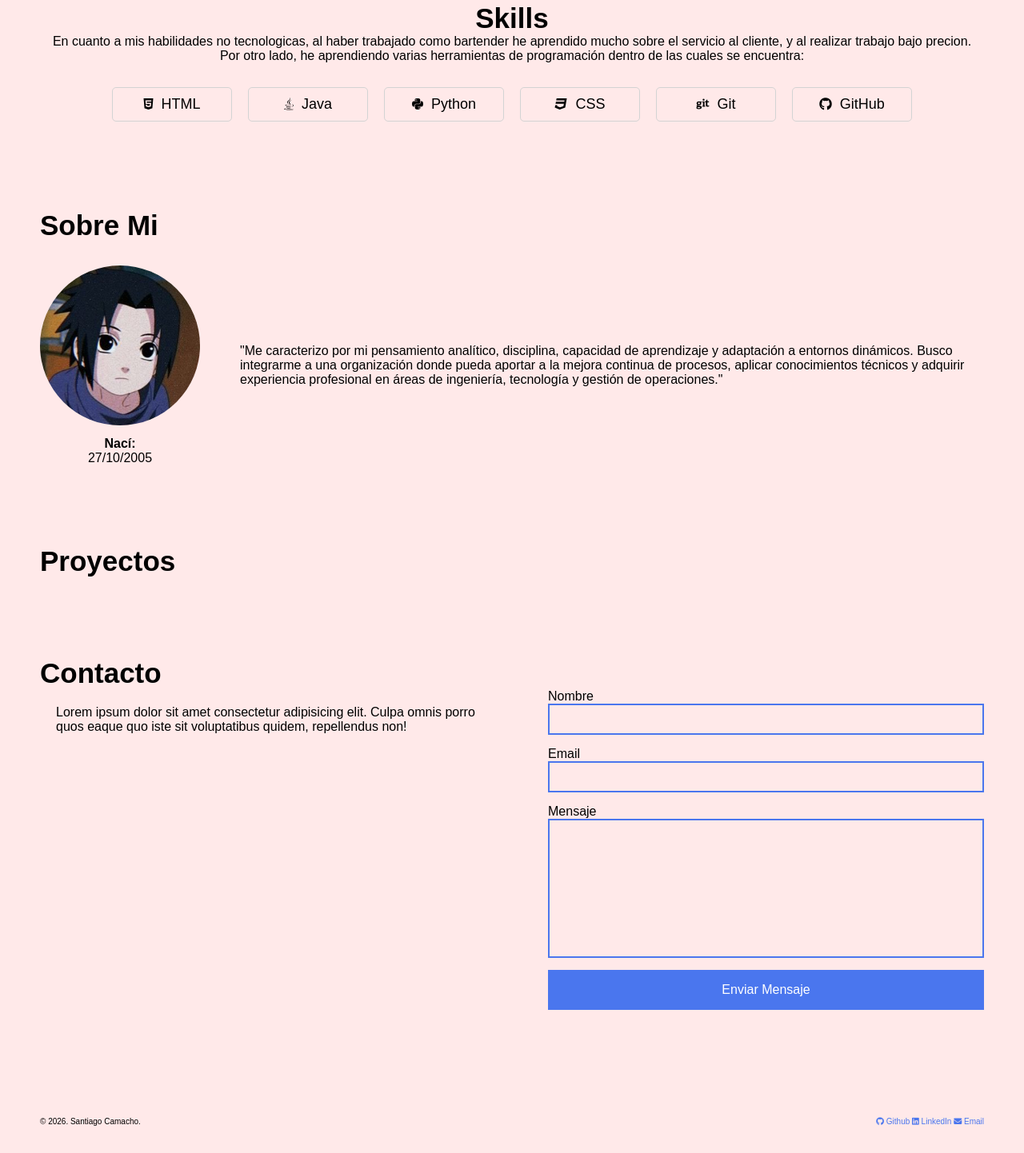
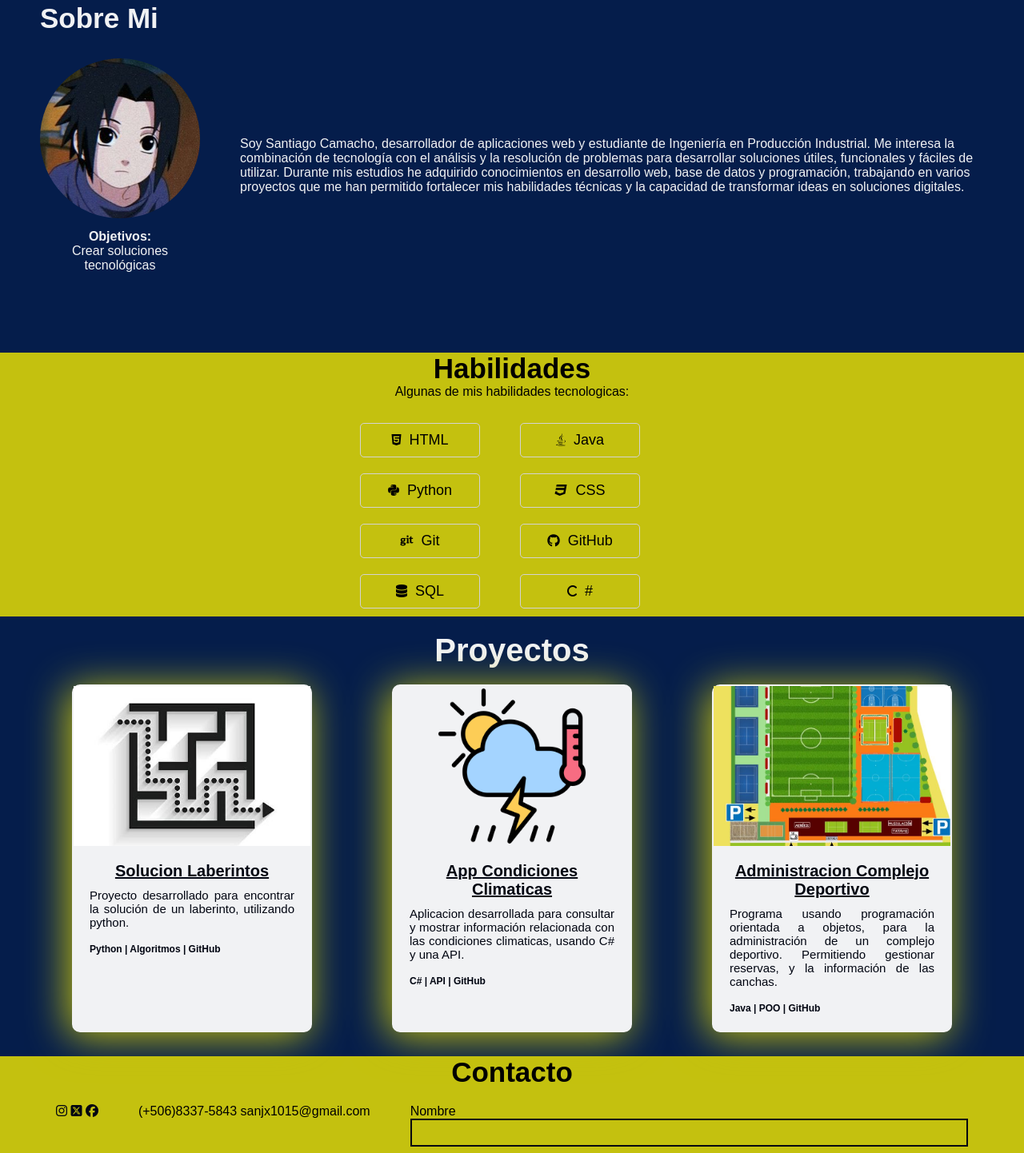
Before and after one commit to sanjx1015/project1_PrograWeb1, a plain HTML site: page index.html in a window 1280 px wide. Shown: the part 578-2020 px from the top of the page at 80% size. Drawn offline with Linux system fonts and the light colour scheme.

Commit message:
commit_2

```diff
--- a/index.html
+++ b/index.html
@@ -10,15 +10,8 @@
     <!--Biblioteca iconos-->
     <link rel="stylesheet" href="https://cdnjs.cloudflare.com/ajax/libs/font-awesome/6.5.2/css/all.min.css">
 
-    <title>DEV Portafolio -Santiago Camacho</title>
+    <title>Portafolio | Santiago Camacho</title>
 
-    <style>
-        body{
-            background-color: #ffe9e9;
-        }
-
-
-    </style>
 
 </head>
 
@@ -28,7 +21,7 @@
     <header>
         <nav class="nav">
             <div class="left">
-                <a href="/">Santiago Camacho</a>
+                <a href="/">SCM</a>
             </div>
 
             <!--ICONOS-->
@@ -59,18 +52,15 @@
     <main>
         <!--SECTION 1 (HERO)-->
         <section class="hero-section">
-            <aside>
             <div class="text">
 
-                    <h1>Hola, soy Santiago </h1>
+                <h1>Santiago Camacho</h1>
+                <h2>Ing.Produccion Industrial || Tecnico en Desarrollo Web</h2>
                 <article>
-                        <p>Estudiante de Ingeniería en Producción Industrial en el Tecnológico
-                            de Costa Rica (TEC) y Técnico en Desarrollo de Aplicaciones de Software,
-                            con formación complementaria en programación, análisis de datos,
-                            computación en la nube y herramientas de diseño industrial. Poseo
-                            conocimientos en optimización de procesos, análisis de costos, programación
-                            orientada a objetos y gestión de información mediante herramientas como Excel,
-                            Python, Java, AutoCAD y Solid Works.</p>
+                    <p>Desarrollador web en formación, apasionado por la tecnología,
+                        el desarrollo de aplicaciones y la creación de
+                        soluciones innovadoras.
+                    </p>
                 </article>
 
                 <div class="links">
@@ -95,7 +85,6 @@
                     </a>
                 </div>
             </div>
-            </aside>
 
             <figure>
                 <div class="headshot">
@@ -106,19 +95,45 @@
 
         </section>
 
-        <!--SECTION 2 (Skills)-->
-        <section id="skills" class="skills-section">
-            <h2>Skills</h2>
+         <!--SECTION 2 (Sobre Mi)-->
+        <section id="me" class="aboutme-section">
+            <h2>Sobre Mi</h2>
+
+            <div class="group">
+                <figure>
+                    <div class="person-details">
+                        <img src="imagenes/sasuke.jpg" alt="sasuke headshot">
+                        <figcaption>
+                            <p>Objetivos:</p>
+                            <p>Crear soluciones tecnológicas</p>
+                        </figcaption>
+                    </div>
+                </figure>
+
+                <aside>
                     <article class="text">
                         <p>
-                    En cuanto a mis habilidades no tecnologicas, al haber trabajado como bartender
-                    he aprendido mucho sobre el servicio al cliente, y al realizar trabajo bajo
-                    precion.
+                            Soy Santiago Camacho, desarrollador de aplicaciones web y
+                            estudiante de Ingeniería en Producción Industrial.
+                            Me interesa la combinación de tecnología con el análisis y la
+                            resolución de problemas para desarrollar soluciones útiles, funcionales
+                            y fáciles de utilizar. Durante mis estudios he adquirido conocimientos en
+                            desarrollo web, base de datos y programación, trabajando en varios proyectos
+                            que me han permitido fortalecer mis habilidades técnicas y la capacidad de transformar
+                            ideas en soluciones digitales.
                         </p>
+                    </article>
+                </aside>
+            </div>
 
+        </section>
+
+        <!--SECTION 3 (Skills)-->
+        <section id="skills" class="skills-section">
+            <h2>Habilidades</h2>
+            <article class="text">
                 <p>
-                    Por otro lado, he aprendiendo varias herramientas de programación dentro de
-                    las cuales se encuentra:
+                    Algunas de mis habilidades tecnologicas:
                 </p>
             </article>
 
@@ -154,45 +169,95 @@
                     <span>GitHub</span>
                 </div>
 
+                <div class="cell">
+                    <i class="fa-solid fa-database"></i>
+                    <span>SQL</span>
+                </div>
+
+                <div class="cell">
+                    <i class="fa-solid fa-c"></i>
+                    <span>#</span>
+                </div>
+
 
             </div>
-        </section>
-
-
-        <!--SECTION 3 (Sobre Mi)-->
-        <section id="me" class="aboutme-section">
-            <h2>Sobre Mi</h2>
-
-            <div class="group">
-                <figure>
-                    <div class="person-details">
-                        <img src="imagenes/sasuke.jpg" alt="sasuke headshot">
-                        <figcaption>
-                            <p>Nací:</p>
-                            <p>27/10/2005</p>
-                        </figcaption>
-                    </div>
-                </figure>
-
-                <aside>
-                    <article class="text">
-                        "Me caracterizo por mi pensamiento analítico, disciplina, capacidad de
-                        aprendizaje y adaptación a entornos dinámicos. Busco integrarme a una
-                        organización donde pueda aportar a la mejora continua de procesos,
-                        aplicar conocimientos técnicos y adquirir experiencia profesional en
-                        áreas de ingeniería, tecnología y gestión de operaciones."
-                    </article>
-                </aside>
-            </div>
-
         </section>
 
         <!--SECTION 4 (PROYECTOS)-->
         <section id="project" class="proyect-section">
             <h2>Proyectos</h2>
 
+            <div class="proyectos">
+
+                <article class="proyecto">
+                        <figure>
+                            <img src="imagenes/laberinto.jfif" alt="Laberinto">
+                        </figure>
+                        <div class="proyecto-info">
+                            <h3>
+                                <a href="https://github.com/sanjx1015/Princ.Program..2.Proyecto-1.git">
+                                    Solucion Laberintos</a>
+                            </h3>
+
+                            <p>
+                                Proyecto desarrollado para encontrar la solución
+                                de un laberinto, utilizando python.
+                            </p>
+                            <span>Python | Algoritmos | GitHub</span>
+                        </div>
+
+                </article>
 
 
+                <article class="proyecto">
+                        <figure>
+                            <img src="imagenes/condicionesClimaticas.png" alt="condiciones climaticas">
+
+                        </figure>
+                        <div class="proyecto-info">
+                            <h3><a href="https://github.com/sanjx1015/appCondicionesClimaticas.git">
+                                App Condiciones Climaticas</a>
+
+                            </h3>
+
+                            <p>
+                            Aplicacion desarrollada para consultar y mostrar información
+                            relacionada con las condiciones climaticas, usando C# y una API.
+                            </p>
+
+                            <span>C# | API | GitHub</span>
+
+                        </div>
+
+                </article>
+
+                <article class="proyecto">
+
+                    <figure>
+                        <img src="imagenes/complejoDeportivo.jpg" alt="complejo deportivo">
+                    </figure>
+
+                    <div class="proyecto-info">
+                        <h3><a href="https://github.com/sanjx1015/POO-administracionCanchas.git">
+                            Administracion Complejo Deportivo</a>
+                        </h3>
+
+                        <p>
+                            Programa usando programación orientada a objetos, para la administración
+                            de un complejo deportivo. Permitiendo gestionar reservas, y la información de las canchas.
+                        </p>
+
+                        <span>Java | POO | GitHub</span>
+                    </div>
+
+                </article>
+
+
+
+
+
+
+            </div>
 
 
 
@@ -204,21 +269,40 @@
             <h2>Contacto</h2>
 
             <div class="group">
-                <div class="text">
-                    Lorem ipsum dolor sit amet consectetur adipisicing elit.
-                    Culpa omnis porro quos eaque quo iste sit voluptatibus
-                    quidem, repellendus non!
+
+                <div class="redes">
+
+                    <a href="https://www.instagram.com" target="_blank"rel="noopener noreferrer">
+                    <i class="fa-brands fa-instagram"></i>
+                    </a>
+
+                    <a href="http://www.x.com/" target="_blank"rel="noopener noreferrer">
+                    <i class="fa-brands fa-square-x-twitter"></i>
+
+                    </a>
+
+                    <a href="https://facebook.com" target="_blank"rel="noopener noreferrer">
+                    <i class="fa-brands fa-facebook"></i>
+
+                    </a>
+                </div>
+
+                <div class="contact-indo">
+                    <p>
+                        (+506)8337-5843
+                        sanjx1015@gmail.com
+                    </p>
                 </div>
 
                 <form>
                     <label for="name">Nombre</label>
-                    <input type="text" id="name">
+                    <input type="text" id="name" required>
 
                     <label for="email">Email</label>
-                    <input type="email" id="email">
+                    <input type="email" id="email" required>
 
                     <label for="message">Mensaje</label>
-                    <textarea id="message" cols="30" rows="10"></textarea>
+                    <textarea id="message" cols="30" rows="10" required></textarea>
 
                     <button type="submit">Enviar Mensaje</button>
                 </form>
@@ -233,21 +317,21 @@
 
         <!--ICONOS-->
             <div class="right2">
-                <a href="https://www.github.com" target="_blank" rel="noopener noreferrer">
-                <i class="fa-brands fa-github"></i>
-                <span>Github</span>
+                <a href="https://www.instagram.com" target="_blank" rel="noopener noreferrer">
+                <i class="fa-brands fa-instagram"></i>
+                <span>Instagram</span>
                 </a>
 
-                <a href="http://www.linkedin.com/" target="_blank"
+                <a href="http://www.x.com/" target="_blank"
                 rel="nooper noreferrer">
-                <i class="fa-brands fa-linkedin"></i>
-                <span>LinkedIn</span>
+                <i class="fa-brands fa-square-x-twitter"></i>
+                <span></span>
 
                 </a>
 
-                <a href="mailto:sanjx1015@gmail.com">
-                <i class="fa-solid fa-envelope"></i>
-                <span>Email</span>
+                <a href="https://discord.com">
+                <i class="fa-brands fa-discord"></i>
+                <span>Discord</span>
 
                 </a>
             </div>
--- a/styles.css
+++ b/styles.css
@@ -1,8 +1,10 @@
 
 :root {
-    --text-color: #1a1c20;
-    --link-color: #4a76ee;
-    --background-color: #eeeff1;
+    --text-color: #f1f2f4;
+    --link-color: #010511;
+    --background-color: #051d4b;
+    --background-color2: #c4c10f;
+
 
 }
 
@@ -19,8 +21,9 @@ html {
 
 body {
     font-family: 'Poppins', sans-serif; /*family de fuentes, y valor predeterminado por si no carga */
+    max-width: none;
     background-color: var(--background-color);
-    max-width: 1400px;
+    margin: 0 auto;
 }
 
 a{
@@ -34,14 +37,11 @@ nav{
     display: flex;
     justify-content: space-between;
     align-items: center;
+    background-color:var(--background-color);
 
-    padding: 0 50px;
+
+    padding: 0 100px;
     height: 80px;
-
-    position: sticky;
-    top:0;
-    z-index: 1000;
-
 }
 
 nav .left a{
@@ -50,6 +50,7 @@ nav .left a{
     font-weight: 600;
 
 }
+
 
 nav .right a {
     color: var(--text-color);
@@ -68,6 +69,8 @@ nav .right a span {
     margin-left: 0 5px;
 }
 
+
+
 /*==========SECTION 1: HERO==========*/
 .hero-section{
     display:flex;
@@ -77,18 +80,24 @@ nav .right a span {
     margin: 50px 0;
     margin-bottom: 100px;
     gap: 40px;
+    background-color:var(--background-color2);
+    /*background: linear-gradient(to right, rgba(244, 240, 232, 0.937) , antiquewhite);*/
 
 }
 
 .hero-section .text{
     flex: 5;
-
-    background: linear-gradient(to right, var(--background-color), #8383842b);
 }
 
 
 .hero-section .text h1{
     font-size: 5vh;
+    /*Este valor no es fijo, depende del dispositivo
+    Hay una formula para calcularlo*/
+}
+
+.hero-section .text h2{
+    font-size: 3vh;
     /*Este valor no es fijo, depende del dispositivo
     Hay una formula para calcularlo*/
 }
@@ -127,11 +136,59 @@ nav .right a span {
     width: 350px;
 }
 
-/*==========SECTION 2: SKILLS==========*/
+
+
+/*==========SECTION 2: Sobre Mi==========*/
+.aboutme-section{
+    color: var(--text-color);
+    padding: 0 50px;
+    margin-bottom: 100px;
+}
+
+.aboutme-section h2{
+    font-size: 35px;
+    margin-bottom: 30px;
+}
+
+.aboutme-section .group{
+    display: flex;
+    align-items: center;
+    gap: 50px;
+
+}
+
+.aboutme-section .person-details{
+    text-align: center;
+    flex: 2;
+}
+
+
+.aboutme-section .person-details img{
+    width: 200px;
+    aspect-ratio: 1/1;
+    object-fit: cover;
+    border-radius: 50%;
+    margin-bottom: 10px;
+}
+
+.aboutme-section .group .person-details p{
+    font-weight: 600;
+}
+
+.aboutme-section .group .person-details p:last-child{
+    font-weight: normal;
+}
+
+.aboutme-section .text{
+    flex: 8;
+}
+
+/*==========SECTION 3: Habilidades==========*/
 
 .skills-section {
     padding: 0 50px;
-    margin-bottom: 100px;
+    margin-bottom: 20px;
+    background-color: #c4c10f;
 }
 
 .skills-section h2{
@@ -145,8 +202,9 @@ nav .right a span {
 }
 
 .skills-section .cells{
-    display: flex;
-    justify-content: center;
+    display: grid;
+    grid-template-columns: repeat(2, 200px);
+    justify-content:center;
     flex-wrap: wrap; /*se ajusta conforme de cambie la pantalla*/
 }
 
@@ -189,74 +247,98 @@ nav .right a span {
 
 
 
-/*==========SECTION 3: Sobre Mi==========*/
-.aboutme-section{
+/*==========SECTION 4: Proyectos==========*/
+.proyect-section{
     padding: 0 50px;
-    margin-bottom: 100px;
-}
-
-.aboutme-section h2{
-    font-size: 35px;
     margin-bottom: 30px;
 }
 
-.aboutme-section .group{
+.proyect-section h2{
+    color:var(--text-color);
+    font-size: 2.5rem;
+    margin-bottom: 20px;
+    text-align: center;
+}
+/*Contenedor de proyectos*/
+.proyectos {
     display: flex;
-    align-items: center;
-    gap: 50px;
+    flex-wrap: wrap;
+    justify-content: center;
+    color: var(--text-color);
+    gap: 100px;
+}
+
+.proyecto{
+    width: 300px;
+    background-color: var(--text-color);
+    border: 2px solid var(--text-color);
+    border-radius: 10px;
+    transition: .5s;
+    box-shadow: -5px 5px 50px var(--background-color2);
+}
+
+.proyecto:hover{
+    transform: translateY(-8px);
+}
+
+.proyecto figure{
+    margin: 0;
+    width: 100%;
+    height: 200px;
+}
+
+.proyecto img{
+    width: 100%;
+    height: 100%;
+    object-fit:cover;
+
+}
+.proyecto:nth-child(2) img{
+    object-fit:scale-down;
 
 }
 
-.aboutme-section .person-details{
-    text-align: center;
-    flex: 2;
+.proyecto-info{
+    padding: 20px;
+    color: var(--link-color);
+
 }
 
+.proyecto-info h3{
+    margin-top: 0;
+    margin-bottom: 10px;
+    font-size: 20px;
+    text-decoration: underline;
+    text-align: center;
+}
+.proyecto-info p{
+    font-size: 15px;
+    text-align: justify;
+    margin-bottom: 15px;
 
-.aboutme-section .person-details img{
-    width: 200px;
-    aspect-ratio: 1/1;
-    object-fit: cover;
-    border-radius: 50%;
-    margin-bottom: 10px;
 }
 
-.aboutme-section .group .person-details p{
-    font-weight: 600;
-}
-
-.aboutme-section .group .person-details p:last-child{
-    font-weight: normal;
-}
-
-.aboutme-section .text{
-    flex: 8;
-}
-
-/*==========SECTION 4: Proyectos==========*/
-.proyect-section{
-    padding: 0 50px;
-    margin-bottom: 100px;
-}
-
-.proyect-section h2{
-    font-size: 35px;
-    margin-bottom: 30px;
+.proyecto-info span{
+    font-size: 12px;
+    font-weight: bold;
 }
 
 
 /*==========SECTION 5: CONTACTO==========*/
 .contact-section{
+    background-color:var(--background-color2);
     padding: 0 50px;
-    margin-bottom: 100px;
+    margin-bottom: 30px;
 }
 
 .contact-section h2{
+    text-align: center;
     font-size: 35px;
 }
 
 .contact-section .group{
     display: flex;
+    margin: 20px;
     gap: 50px;
 }
 
@@ -276,14 +358,14 @@ nav .right a span {
     font-family: 'Poppins', sans-serif;
     border: 2px solid var(--link-color);
     background-color: transparent;
-    padding: 10px;
-    margin-bottom: 15px;
+    padding: 8px;
+    margin-bottom: 12px;
     /*outline: none*/
     resize: none;
 }
 
 .contact-section .group form button{
-    font-size: 16px;
+    font-size: 14px;
     font-family: 'Poppins', sans-serif;
     color: #fff;
     background-color: var(--link-color);
@@ -301,18 +383,30 @@ nav .right a span {
 
 /*===============FOOTER===============*/
 footer{
+    color:var(--text-color);
     display: flex;
     justify-content: space-between;
     align-items: center;
 
     padding: 0 50px;
-    height: 80px;
+    height: 100px;
 
     font-size: 10px;
 
     gap: 3;
 }
 
+footer .right2 {
+    padding: 5px 15px;
+    border: 1px solid var(--text-color);
+    border-radius: 5px;
+}
+
+footer .right2 a{
+    color: var(--text-color);
+    margin: 0 2px;
+    height: 10px;
+}
 
 
 
@@ -338,7 +432,7 @@ footer{
         width: 300;
     }
 
-    /*SECTION 3: sibre mi*/
+    /*SECTION 2: sobre mi*/
     .aboutme-section{
         text-align: center;
     }
@@ -386,7 +480,12 @@ footer{
         font-size: 30px;
     }
 
-    /*==========SECTION 2: SKILLS==========*/
+   /*==========SECTION 3: sobre mi==========*/
+    .aboutme-section{
+        padding: 0 20px;
+    }
+
+    /*==========SECTION 3: SKILLS==========*/
     .skills-section{
         padding: 0 20px;
 
@@ -397,13 +496,9 @@ footer{
     }
 
 
-    /*==========SECTION 3: sobre mi==========*/
-    .aboutme-section{
-        padding: 0 20px;
-    }
-
     /*==========SECTION 4: CONTACT==========*/
     .contact-section{
         padding: 0 20px;
     }
+
 }
```
Also changed, not shown: imagenes/complejoDeportivo.jpg (added), imagenes/condicionesClimaticas.png (added), imagenes/laberinto.jfif (added). Lines whose indentation alone changed are shown as unchanged.
